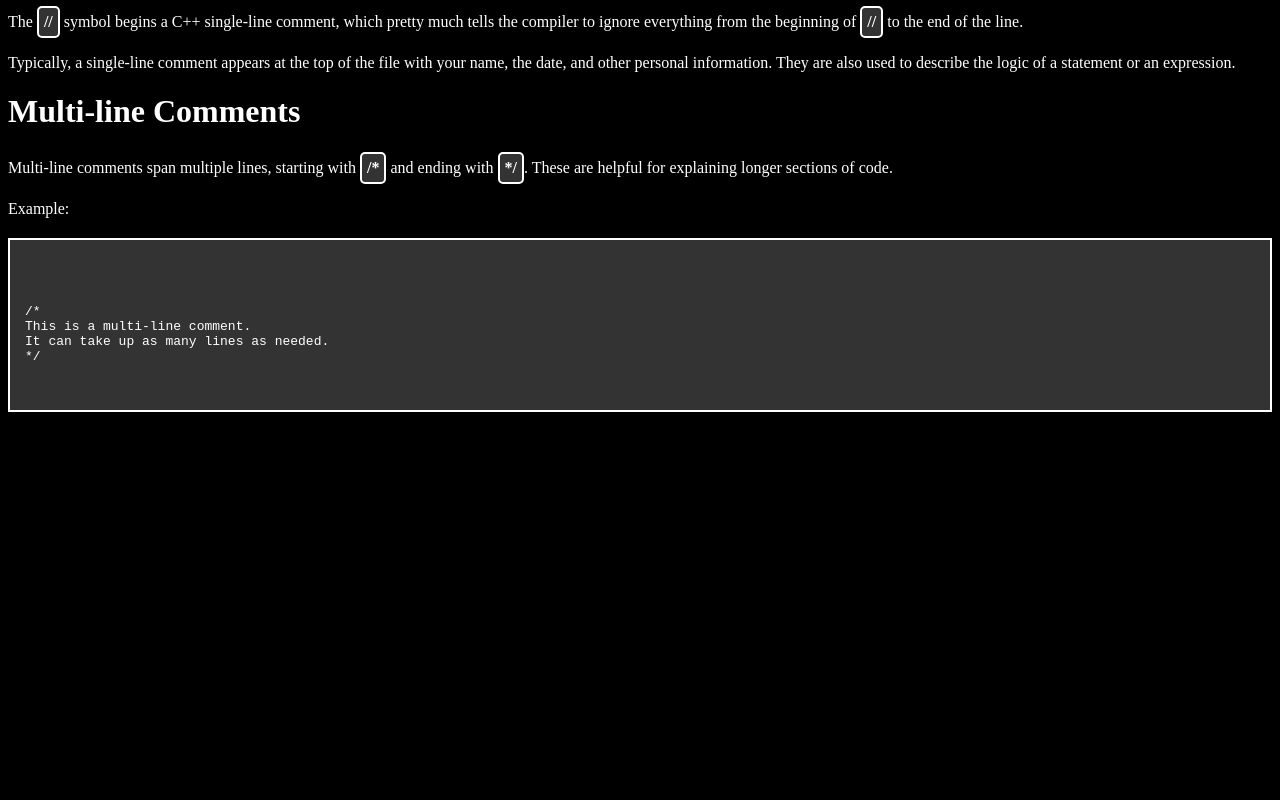
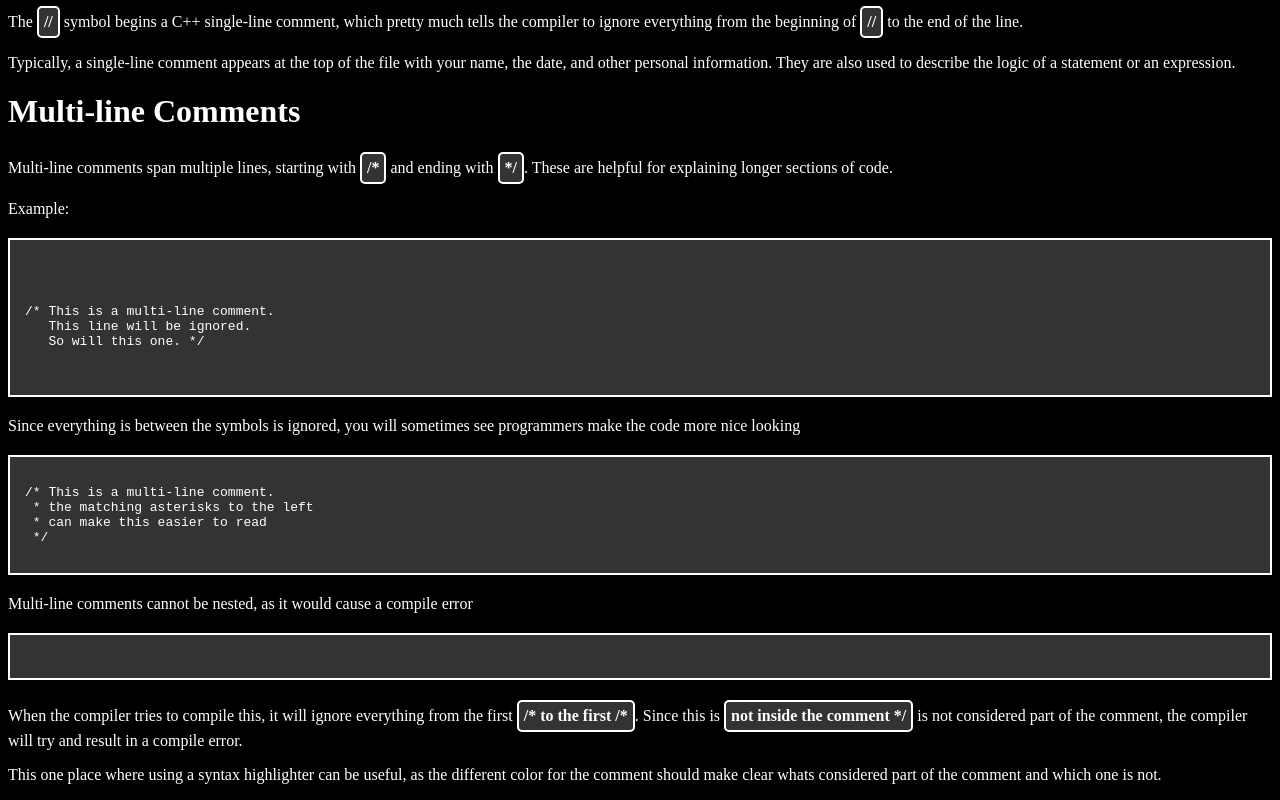
Before and after one commit to stevenlllsk/C-, a plain HTML site: page index.html in a window 1280 px wide. Shown: the part 2920-3720 px from the top of the page. Before the commit the page ends 3352 px from the top, so only its background shows below. Drawn offline with Linux system fonts and the light colour scheme.

Commit message:
Update index.html

```diff
--- a/index.html
+++ b/index.html
@@ -122,11 +122,24 @@ int main() {
           These are helpful for explaining longer sections of code.</p>
       <p>Example:</p>
       <div class="code">
-  <pre>/*
-This is a multi-line comment.
-It can take up as many lines as needed.
-*/</pre>
+  <pre>/* This is a multi-line comment.
+   This line will be ignored.
+   So will this one. */</pre>
 </div>
-
+       <p>Since everything is between the symbols is ignored, you will sometimes see
+       programmers make the code more nice looking</p>
+       <div class="code"><pre>/* This is a multi-line comment.
+ * the matching asterisks to the left
+ * can make this easier to read
+ */</pre></div>
+       <p>Multi-line comments cannot be nested, as it would cause a compile error</p>
+       <div class="code"><pre/* This is a multi-line /* comment */
+this is not inside the comment */
+// The above comment ends at the first */, not the second */pre></div>
+       <p>When the compiler tries to compile this, it will ignore everything from the first
+           <span class="highlightbox"><b>/* to the first /*</b></span>. Since this is <span class="highlightbox"><b>not inside the comment */</b></span> is not
+       considered part of the comment, the compiler will try and result in a compile error.</p>
+       <p>This one place where using a syntax highlighter can be useful, as the different color for the comment should
+       make clear whats considered part of the comment and which one is not.</p>
 </body>
 </html>
```
